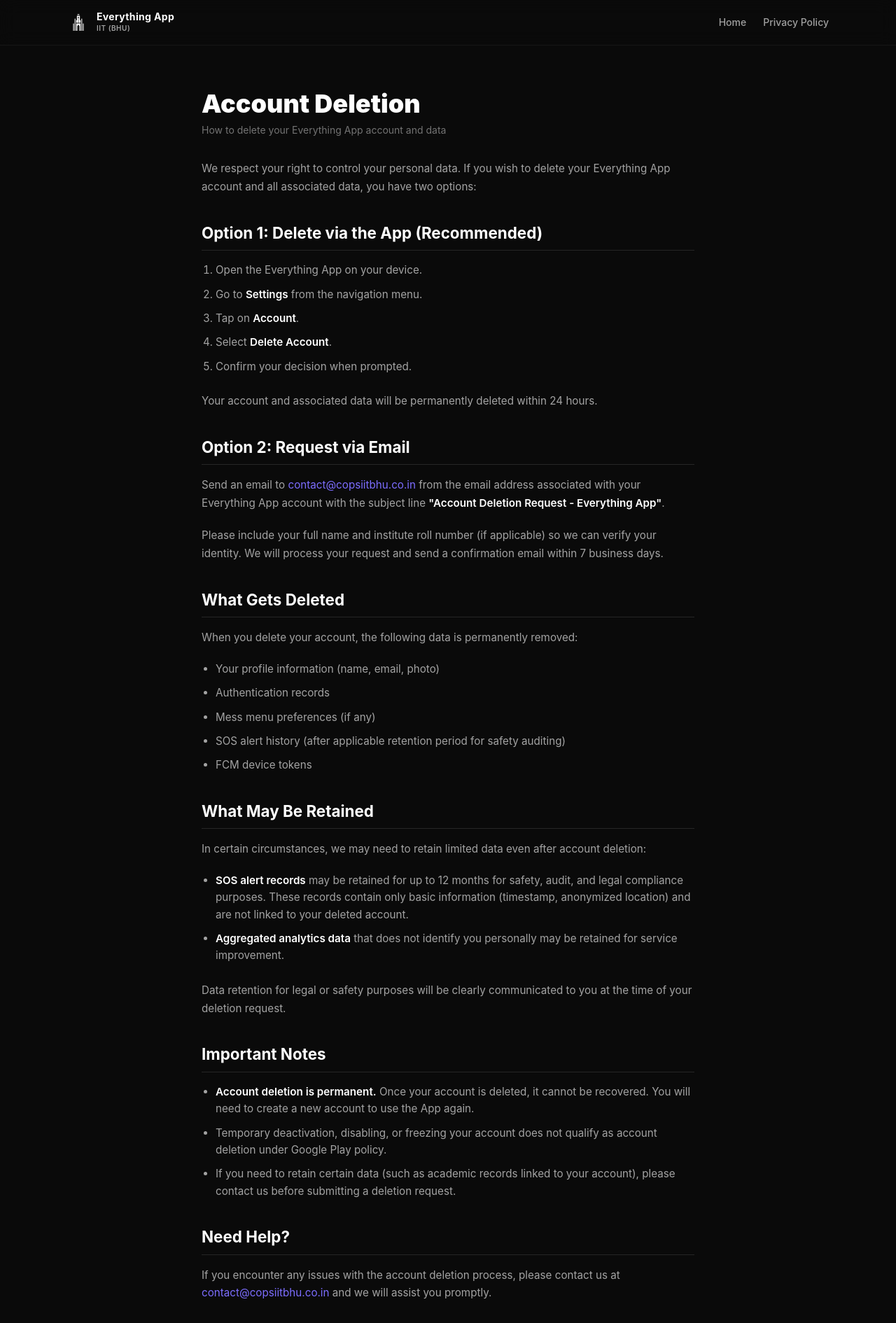
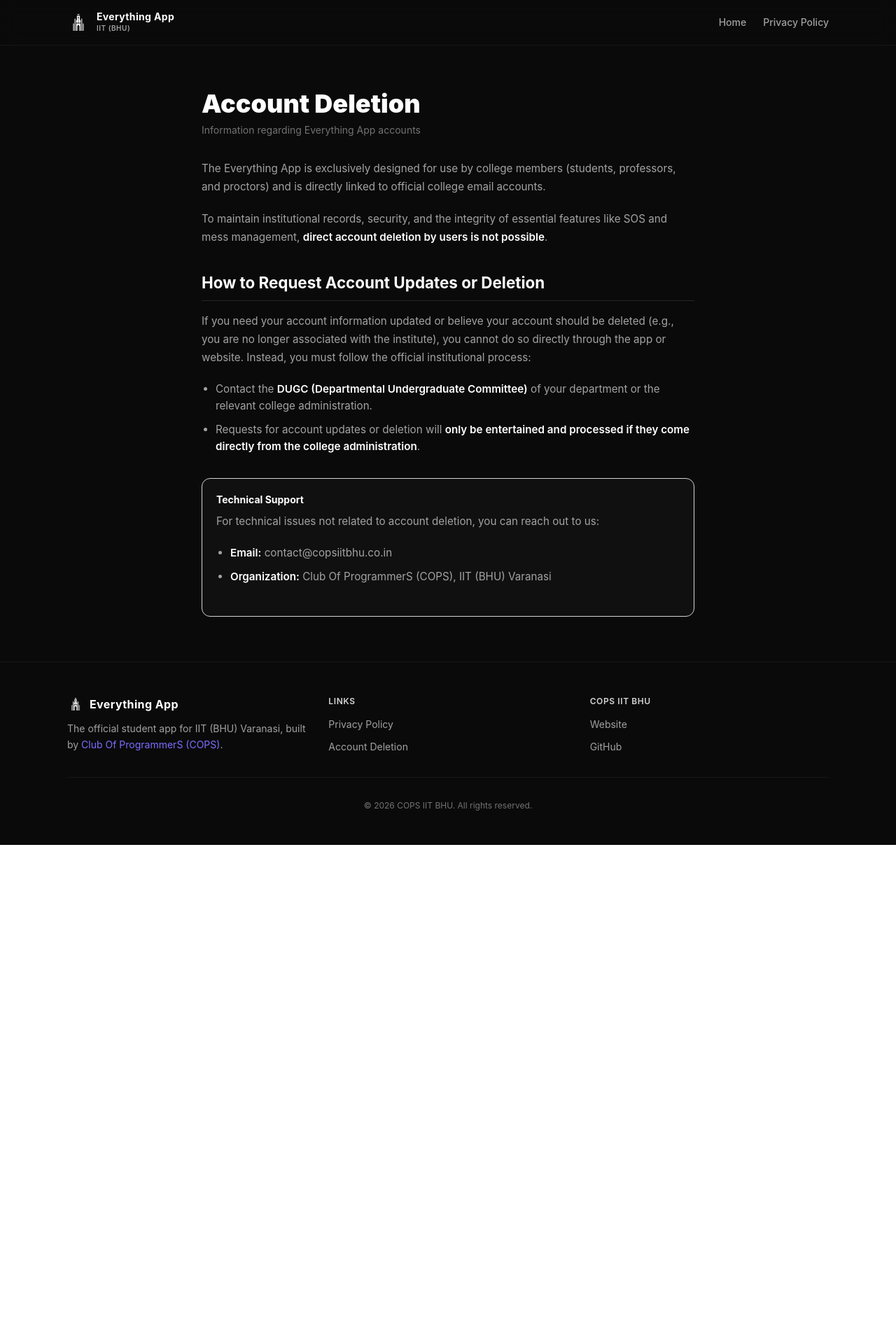
Before and after one commit to Jayesh-Dev21/everything-app, a React (Vite) app: page /delete-account in a window 1280 px wide. Shown: the top 1890 px of the page at 70% size. After the commit the page ends 1207 px from the top, so only its background shows below. Built offline with nearby package versions, Linux system fonts and the light colour scheme.

Commit message:
docs: update privacy policy and account deletion page
Clarify that account deletion is not directly possible as accounts are tied to official college emails and institutional records. Users must contact DUGC or college administration for deletion requests.

```diff
--- a/src/pages/DeleteAccount.tsx
+++ b/src/pages/DeleteAccount.tsx
@@ -3,104 +3,37 @@
     <div className="pt-16 bg-neutral-950 min-h-screen text-neutral-300">
       <section className="max-w-3xl mx-auto px-4 sm:px-6 lg:px-8 py-12 sm:py-16">
         <h1 className="text-3xl sm:text-4xl font-black text-white mb-2">Account Deletion</h1>
-        <p className="text-neutral-500 text-sm">How to delete your Everything App account and data</p>
+        <p className="text-neutral-500 text-sm">Information regarding Everything App accounts</p>
 
         <div className="mt-8 markdown-content max-w-none">
           <p>
-            We respect your right to control your personal data. If you wish to delete your
-            Everything App account and all associated data, you have two options:
+            The Everything App is exclusively designed for use by college members (students, professors, and proctors) and is directly linked to official college email accounts.
+          </p>
+          <p>
+            To maintain institutional records, security, and the integrity of essential features like SOS and mess management, <strong>direct account deletion by users is not possible</strong>.
           </p>
 
-          <h2>Option 1: Delete via the App (Recommended)</h2>
-          <ol>
-            <li>Open the Everything App on your device.</li>
-            <li>Go to <strong>Settings</strong> from the navigation menu.</li>
-            <li>Tap on <strong>Account</strong>.</li>
-            <li>Select <strong>Delete Account</strong>.</li>
-            <li>Confirm your decision when prompted.</li>
-          </ol>
+          <h2>How to Request Account Updates or Deletion</h2>
           <p>
-            Your account and associated data will be permanently deleted within 24 hours.
-          </p>
-
-          <h2>Option 2: Request via Email</h2>
-          <p>
-            Send an email to{' '}
-            <a href="mailto:contact@copsiitbhu.co.in" className="text-cops-400 hover:text-cops-300 hover:underline">
-              contact@copsiitbhu.co.in
-            </a>{' '}
-            from the email address associated with your Everything App account with the subject
-            line <strong>"Account Deletion Request - Everything App"</strong>.
-          </p>
-          <p>
-            Please include your full name and institute roll number (if applicable) so we can
-            verify your identity. We will process your request and send a confirmation email
-            within 7 business days.
-          </p>
-
-          <h2>What Gets Deleted</h2>
-          <p>When you delete your account, the following data is permanently removed:</p>
-          <ul>
-            <li>Your profile information (name, email, photo)</li>
-            <li>Authentication records</li>
-            <li>Mess menu preferences (if any)</li>
-            <li>SOS alert history (after applicable retention period for safety auditing)</li>
-            <li>FCM device tokens</li>
-          </ul>
-
-          <h2>What May Be Retained</h2>
-          <p>
-            In certain circumstances, we may need to retain limited data even after account
-            deletion:
+            If you need your account information updated or believe your account should be deleted (e.g., you are no longer associated with the institute), you cannot do so directly through the app or website. Instead, you must follow the official institutional process:
           </p>
           <ul>
             <li>
-              <strong>SOS alert records</strong> may be retained for up to 12 months for
-              safety, audit, and legal compliance purposes. These records contain only basic
-              information (timestamp, anonymized location) and are not linked to your deleted
-              account.
+              Contact the <strong>DUGC (Departmental Undergraduate Committee)</strong> of your department or the relevant college administration.
             </li>
             <li>
-              <strong>Aggregated analytics data</strong> that does not identify you personally
-              may be retained for service improvement.
-            </li>
-          </ul>
-          <p>
-            Data retention for legal or safety purposes will be clearly communicated to you at
-            the time of your deletion request.
-          </p>
-
-          <h2>Important Notes</h2>
-          <ul>
-            <li>
-              <strong>Account deletion is permanent.</strong> Once your account is deleted, it
-              cannot be recovered. You will need to create a new account to use the App again.
-            </li>
-            <li>
-              Temporary deactivation, disabling, or freezing your account does not qualify as
-              account deletion under Google Play policy.
-            </li>
-            <li>
-              If you need to retain certain data (such as academic records linked to your
-              account), please contact us before submitting a deletion request.
+              Requests for account updates or deletion will <strong>only be entertained and processed if they come directly from the college administration</strong>.
             </li>
           </ul>
 
-          <h2>Need Help?</h2>
-          <p>
-            If you encounter any issues with the account deletion process, please contact us at{' '}
-            <a href="mailto:contact@copsiitbhu.co.in" className="text-cops-400 hover:text-cops-300 hover:underline">
-              contact@copsiitbhu.co.in
-            </a>{' '}
-            and we will assist you promptly.
-          </p>
-
           <div className="mt-8 p-5 bg-neutral-900/50 rounded-xl border border-neutral-850">
-            <h3 className="text-sm font-bold text-white mb-2">Contact Information</h3>
+            <h3 className="text-sm font-bold text-white mb-2">Technical Support</h3>
+            <p className="text-sm text-neutral-400 mb-2">
+              For technical issues not related to account deletion, you can reach out to us:
+            </p>
             <ul className="mt-2 text-sm text-neutral-400 space-y-1">
               <li><strong>Email:</strong> contact@copsiitbhu.co.in</li>
               <li><strong>Organization:</strong> Club Of ProgrammerS (COPS), IIT (BHU) Varanasi</li>
-              <li><strong>Response Time:</strong> Within 7 business days</li>
             </ul>
           </div>
         </div>
--- a/src/pages/Privacy.tsx
+++ b/src/pages/Privacy.tsx
@@ -137,14 +137,14 @@
             <li>Access controls limiting data access to authorized personnel only</li>
           </ul>
 
-          <h2>6. Data Retention and Deletion</h2>
+          <h2>6. Data Retention</h2>
           <p>
             We retain your personal information only as long as necessary to provide the App's
             services and fulfill the purposes described in this policy.
           </p>
           <ul>
             <li>
-              <strong>Account Data:</strong> Retained until you request account deletion.
+              <strong>Account Data:</strong> Retained for the duration of your association with the institute. Since the App is strictly for college members (students, professors, proctors) and is linked to the official college email, account deletion is not possible while you are an active member of the institution.
             </li>
             <li>
               <strong>SOS Alert Records:</strong> Retained for a period of 12 months for safety
@@ -159,41 +159,11 @@
               90 days.
             </li>
           </ul>
-          <p>
-            When you request account deletion, we will delete your account information and
-            associated data within 30 days, except where we are required to retain certain data
-            for legal compliance, fraud prevention, or security purposes. In such cases, we will
-            inform you of the retention period and rationale.
-          </p>
-
-          <h2>7. Account Deletion</h2>
-          <p>
-            You can request deletion of your account and associated data in the following ways:
-          </p>
-          <ul>
-            <li>
-              <strong>Within the App:</strong> Go to Settings &rarr; Account &rarr; Delete Account.
-            </li>
-            <li>
-              <strong>Via our Website:</strong> Visit our{' '}
-              <Link to="/delete-account" className="text-cops-400 hover:text-cops-300 hover:underline">
-                Account Deletion page
-              </Link>{' '}
-              to submit a deletion request.
-            </li>
-          </ul>
-          <p>
-            Upon processing your deletion request, your account, profile data, and associated
-            records will be permanently removed. Note that temporary deactivation or freezing
-            of your account does not constitute deletion.
-          </p>
-
-          <h2>8. Your Rights</h2>
+          <h2>7. Your Rights</h2>
           <p>Depending on your jurisdiction, you may have the following rights:</p>
           <ul>
             <li>The right to access the personal data we hold about you</li>
             <li>The right to rectify inaccurate personal data</li>
-            <li>The right to request deletion of your personal data</li>
             <li>The right to restrict or object to processing of your personal data</li>
             <li>The right to data portability</li>
             <li>The right to withdraw consent at any time (without affecting the lawfulness of
@@ -203,7 +173,7 @@
             To exercise any of these rights, please contact us at the email address below.
           </p>
 
-          <h2>9. Children's Privacy</h2>
+          <h2>8. Children's Privacy</h2>
           <p>
             The App is intended for use by students and members of IIT (BHU) Varanasi. We do not
             knowingly collect personal information from children under 13 (or the applicable age
@@ -211,14 +181,14 @@
             please contact us immediately.
           </p>
 
-          <h2>10. Changes to This Privacy Policy</h2>
+          <h2>9. Changes to This Privacy Policy</h2>
           <p>
             We may update this Privacy Policy from time to time. We will notify you of any changes
             by posting the new policy on this page and updating the "Last updated" date. For
             material changes, we will provide additional notice through the App or via email.
           </p>
 
-          <h2>11. Contact Us</h2>
+          <h2>10. Contact Us</h2>
           <p>
             If you have any questions, concerns, or requests regarding this Privacy Policy or our
             data practices, please contact us:
```
